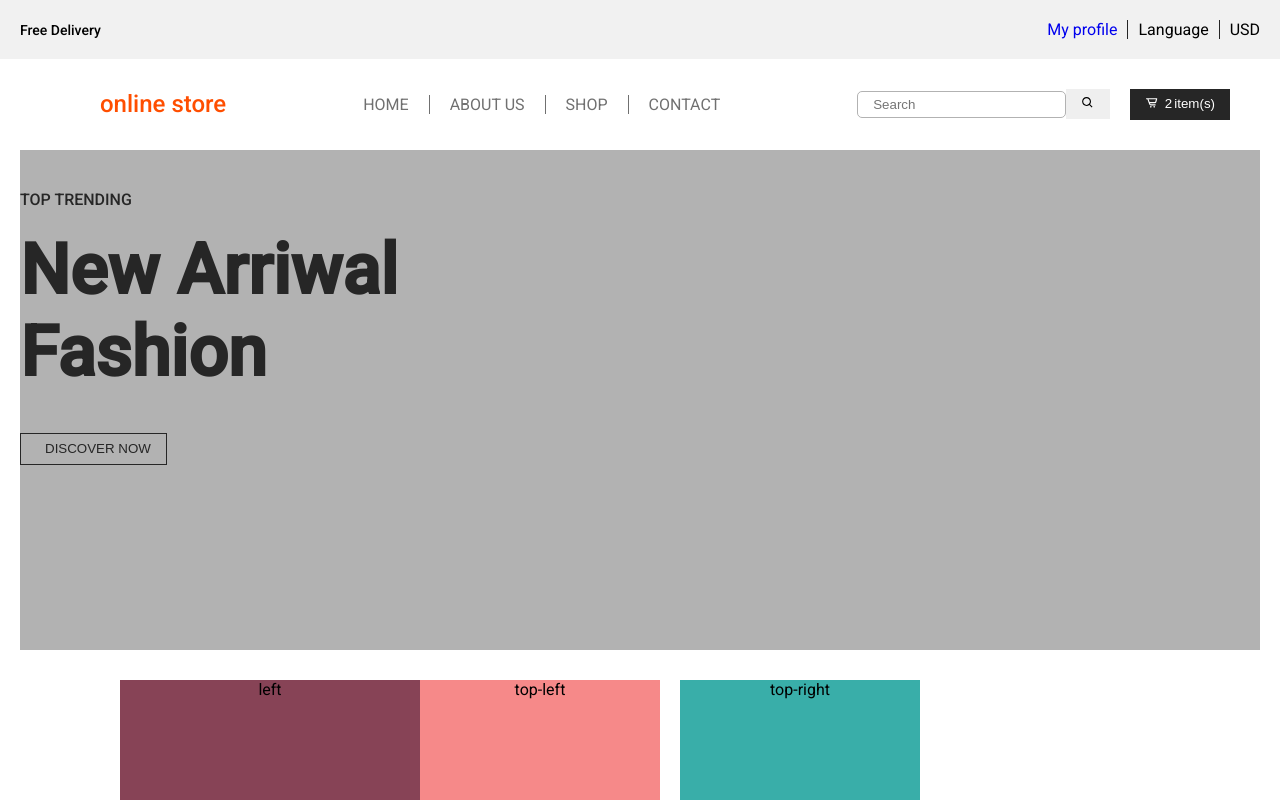
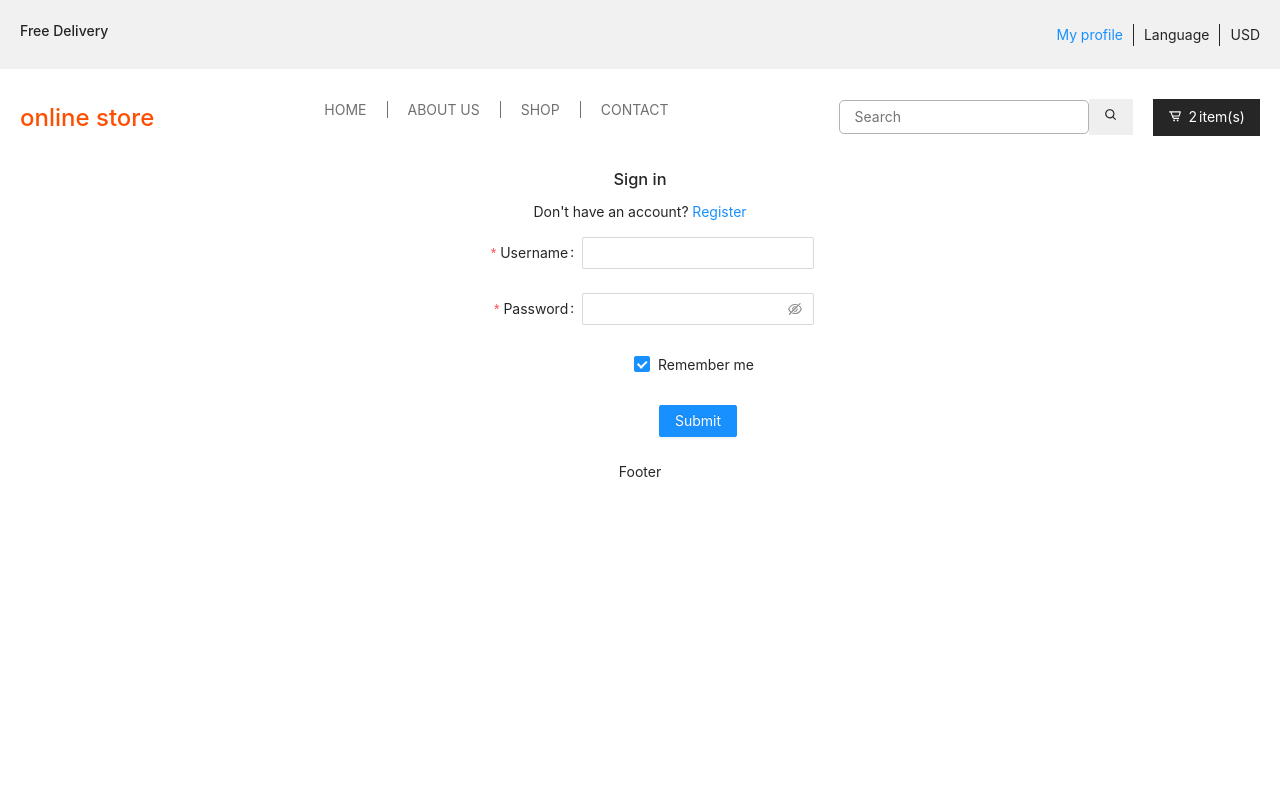
Before and after one commit to javlona/ecommerce-react, a React (Create React App) app: page /sign-in in a window 1280 px wide. Before the commit this address led to /. Shown: the top 800 px of the page. Built offline with nearby package versions, Linux system fonts and the light colour scheme.

Commit message:
sign in and sign up added

```diff
--- a/package.json
+++ b/package.json
@@ -7,6 +7,7 @@
     "@testing-library/jest-dom": "^4.2.4",
     "@testing-library/react": "^9.5.0",
     "@testing-library/user-event": "^7.2.1",
+    "antd": "^4.19.5",
     "axios": "^0.26.1",
     "react": "^17.0.2",
     "react-dom": "^17.0.2",
--- a/src/App.js
+++ b/src/App.js
@@ -6,7 +6,7 @@ import Header from './containers/Header';
 import routes from './containers/routes';
 
 function App() {
-  const user = true
+  const user = false;
 
   if(user){
     return (
--- a/src/components/Deals/index.jsx
+++ b/src/components/Deals/index.jsx
@@ -1,24 +1,22 @@
-import React from 'react'
-import DealSty from './style'
-
+import React from "react";
+import { Wrapper } from "../../style";
+import DealSty from "./style";
 
 function Deals() {
   return (
     <DealSty>
-      <div className='deals__left'>
-        left
-      </div>
-      <div className='deals__right'>
-        <div className='deals__right--top'>
-          <div className='deals__right--top--left'>top-left</div>
-          <div className='deals__right--top--right'>top-right</div>
+      <Wrapper display='flex'>
+        <div className="deals__left">left</div>
+        <div className="deals__right">
+          <div className="deals__right--top">
+            <div className="deals__right--top--left">top-left</div>
+            <div className="deals__right--top--right">top-right</div>
+          </div>
+          <div className="deals__right--bottom">right-bottom</div>
         </div>
-        <div className='deals__right--bottom'>
-          right-bottom
-        </div>
-      </div>
+      </Wrapper>
     </DealSty>
-  )
+  );
 }
 
-export default Deals
+export default Deals;
--- a/src/components/Deals/style.js
+++ b/src/components/Deals/style.js
@@ -2,7 +2,7 @@ import sty from 'styled-components';
 import color from '../../utils/color';
 
 const DealSty = sty.div`
-    padding: 30px 50px 30px 100px;
+    padding: 30px 0;
     width: 100%;
     height: 600px;
     display: flex;
--- a/src/containers/Auth/signIn.jsx
+++ b/src/containers/Auth/signIn.jsx
@@ -1,9 +1,86 @@
-import React from 'react'
+import React from "react";
+import { Form, Input, Button, Checkbox } from "antd";
+import './style.css';
+import { Link } from "react-router-dom";
 
 function signIn() {
+  const onFinish = values => {
+    console.log("Received values of form: ", values);
+  };
+
+  const onFinishFailed = errorInfo => {
+    console.log("Failed:", errorInfo);
+  };
+
   return (
-    <div>signIn</div>
-  )
+    <div className="sign">
+      <h3 className="sign__title">Sign in</h3>
+      <p>Don't have an account? <Link to='/sign-up'>Register</Link></p>
+      <Form
+        name="basic"
+        labelCol={{
+          span: 8,
+        }}
+        wrapperCol={{
+          span: 16,
+        }}
+        initialValues={{
+          remember: true,
+        }}
+        onFinish={onFinish}
+        onFinishFailed={onFinishFailed}
+        autoComplete="off"
+      >
+        <Form.Item
+          label="Username"
+          name="username"
+          rules={[
+            {
+              required: true,
+              message: "Please input your username!",
+            },
+          ]}
+        >
+          <Input />
+        </Form.Item>
+
+        <Form.Item
+          label="Password"
+          name="password"
+          rules={[
+            {
+              required: true,
+              message: "Please input your password!",
+            },
+          ]}
+        >
+          <Input.Password />
+        </Form.Item>
+
+        <Form.Item
+          name="remember"
+          valuePropName="checked"
+          wrapperCol={{
+            offset: 8,
+            span: 16,
+          }}
+        >
+          <Checkbox>Remember me</Checkbox>
+        </Form.Item>
+
+        <Form.Item
+          wrapperCol={{
+            offset: 8,
+            span: 16,
+          }}
+        >
+          <Button type="primary" htmlType="submit">
+            Submit
+          </Button>
+        </Form.Item>
+      </Form>
+    </div>
+  );
 }
 
-export default signIn
+export default signIn;
--- a/src/containers/Auth/signUp.jsx
+++ b/src/containers/Auth/signUp.jsx
@@ -1,8 +1,87 @@
 import React from 'react'
+import { Form, Input, Button, Checkbox } from "antd";
+import './style.css';
+import { Link } from "react-router-dom";
 
 function signUp() {
+
+  const onFinish = values => {
+    console.log("Received values of form: ", values);
+  };
+
+  const onFinishFailed = errorInfo => {
+    console.log("Failed:", errorInfo);
+  };
+
+
   return (
-    <div>signUp</div>
+    <div className='sign'>
+      <h3 className="sign__title">Sign up</h3>
+      <p>Already have an account? <Link to='/sign-in'>Sign in</Link></p>
+      <Form
+        name="basic"
+        labelCol={{
+          span: 8,
+        }}
+        wrapperCol={{
+          span: 16,
+        }}
+        initialValues={{
+          remember: true,
+        }}
+        onFinish={onFinish}
+        onFinishFailed={onFinishFailed}
+        autoComplete="off"
+      >
+        <Form.Item
+          label="Username"
+          name="username"
+          rules={[
+            {
+              required: true,
+              message: "Please input your username!",
+            },
+          ]}
+        >
+          <Input />
+        </Form.Item>
+
+        <Form.Item
+          label="Password"
+          name="password"
+          rules={[
+            {
+              required: true,
+              message: "Please input your password!",
+            },
+          ]}
+        >
+          <Input.Password />
+        </Form.Item>
+
+        <Form.Item
+          name="remember"
+          valuePropName="checked"
+          wrapperCol={{
+            offset: 8,
+            span: 16,
+          }}
+        >
+          <Checkbox>Remember me</Checkbox>
+        </Form.Item>
+
+        <Form.Item
+          wrapperCol={{
+            offset: 8,
+            span: 16,
+          }}
+        >
+          <Button type="primary" htmlType="submit">
+            Submit
+          </Button>
+        </Form.Item>
+      </Form>
+    </div>
   )
 }
 
--- /dev/null
+++ b/src/containers/Auth/style.css
@@ -0,0 +1,7 @@
+.sign {
+    display: flex;
+    flex-direction: column;
+    align-items: center;
+    justify-content: center;
+
+}
--- a/src/containers/Header/index.jsx
+++ b/src/containers/Header/index.jsx
@@ -27,6 +27,7 @@ function Header() {
         </Wrapper>
       </div>
       <div className="header__nav">
+        <Wrapper display='flex' jc='space-between'>
         <div className="header__nav-logo">online store</div>
         <div className="header__nav-links">
           <Link to="/">HOME</Link>
@@ -53,6 +54,7 @@ function Header() {
             data={cartItems}
           />
         </div>
+        </Wrapper>
       </div>
     </HeaderSty>
   );
--- a/src/containers/Header/style.js
+++ b/src/containers/Header/style.js
@@ -26,7 +26,7 @@ const HeaderSty = sty.div`
         display: flex;
         justify-content: space-between;
         align-items: center;
-        padding: 30px 50px 30px 100px;
+        padding: 30px 0;
         &-logo {
             color: ${color.primary};
             font-size: 24px;
--- a/src/containers/Home/index.jsx
+++ b/src/containers/Home/index.jsx
@@ -6,8 +6,9 @@ import HomeSty from "./style";
 
 function Home() {
   return (
-    <Wrapper>
+    <>
       <HomeSty>
+        <Wrapper>
         <div className="home__heading">
           <h4 className="home__heading--small">TOP TRENDING</h4>
           <h1 className="home__heading--big">
@@ -17,6 +18,7 @@ function Home() {
           </h1>
         </div>
         <Button title="DISCOVER NOW" type="transparent" />
+        </Wrapper>
       </HomeSty>
       <Deals />
       <div className="features">
@@ -93,7 +95,7 @@ function Home() {
           </div>
         </div>
       </div>
-    </Wrapper>
+    </>
   );
 }
 
--- a/src/index.js
+++ b/src/index.js
@@ -6,6 +6,7 @@ import { store } from './store';
 import { Provider } from 'react-redux';
 import * as serviceWorker from './serviceWorker';
 import { BrowserRouter } from 'react-router-dom';
+import 'antd/dist/antd.css';
 
 ReactDOM.render(
   <React.StrictMode>
--- a/src/store/authReducer.js
+++ b/src/store/authReducer.js
@@ -10,8 +10,7 @@ const initialState = {
 
 export const authSignUp = createAsyncThunk('auth/signUp', async (data, { rejectWithValue }) => {
   try {
-    const response = await axios.post('/auth/sign-up', data);
-    console.log(response);
+    const response = await axios.post('/signup', data);
     return response.data;
   } catch (error) {
     return rejectWithValue(error.response.data);
@@ -20,8 +19,7 @@ export const authSignUp = createAsyncThunk('auth/signUp', async (data, { rejectW
 
 export const authSignIn = createAsyncThunk('auth/signIn', async (data, { rejectWithValue }) => {
   try {
-    const response = await axios.post('/auth/sign-in', data);
-    console.log(response);
+    const response = await axios.post('/login', data);
     return response.data;
   } catch (error) {
     return rejectWithValue(error.response.data);
```
Also changed, not shown: 1 other file (tests, documents, lock files or other folders).
